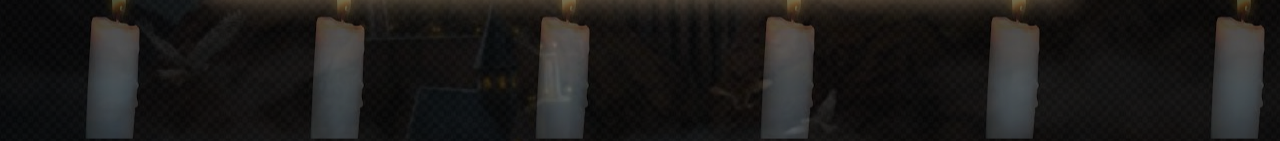
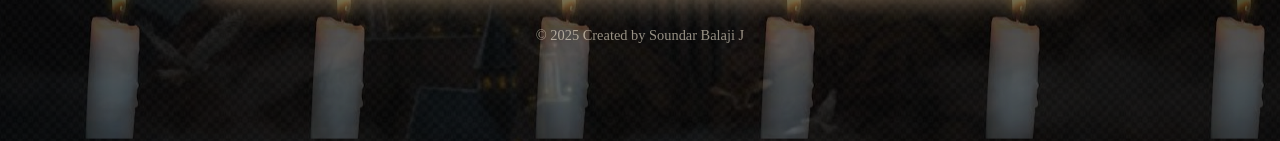
Before and after one commit to soundar3078/Hogwarts-House, a plain HTML site: page index.html in a window 1280 px wide. Shown: the part 519-660 px from the top of the page. Drawn offline with Linux system fonts and the light colour scheme; a web font is replaced by a local one.

Commit message:
added footer

```diff
--- a/index.html
+++ b/index.html
@@ -28,6 +28,12 @@
 </audio>
 <button id="musicToggle" aria-label="Toggle music" class="muted">🔇</button>
   <script src="script.js"></script>
+      <footer>
 
+
+    &copy; 2025 Created by Soundar Balaji J
+
+
+  </footer>
 </body>
 </html>
```
